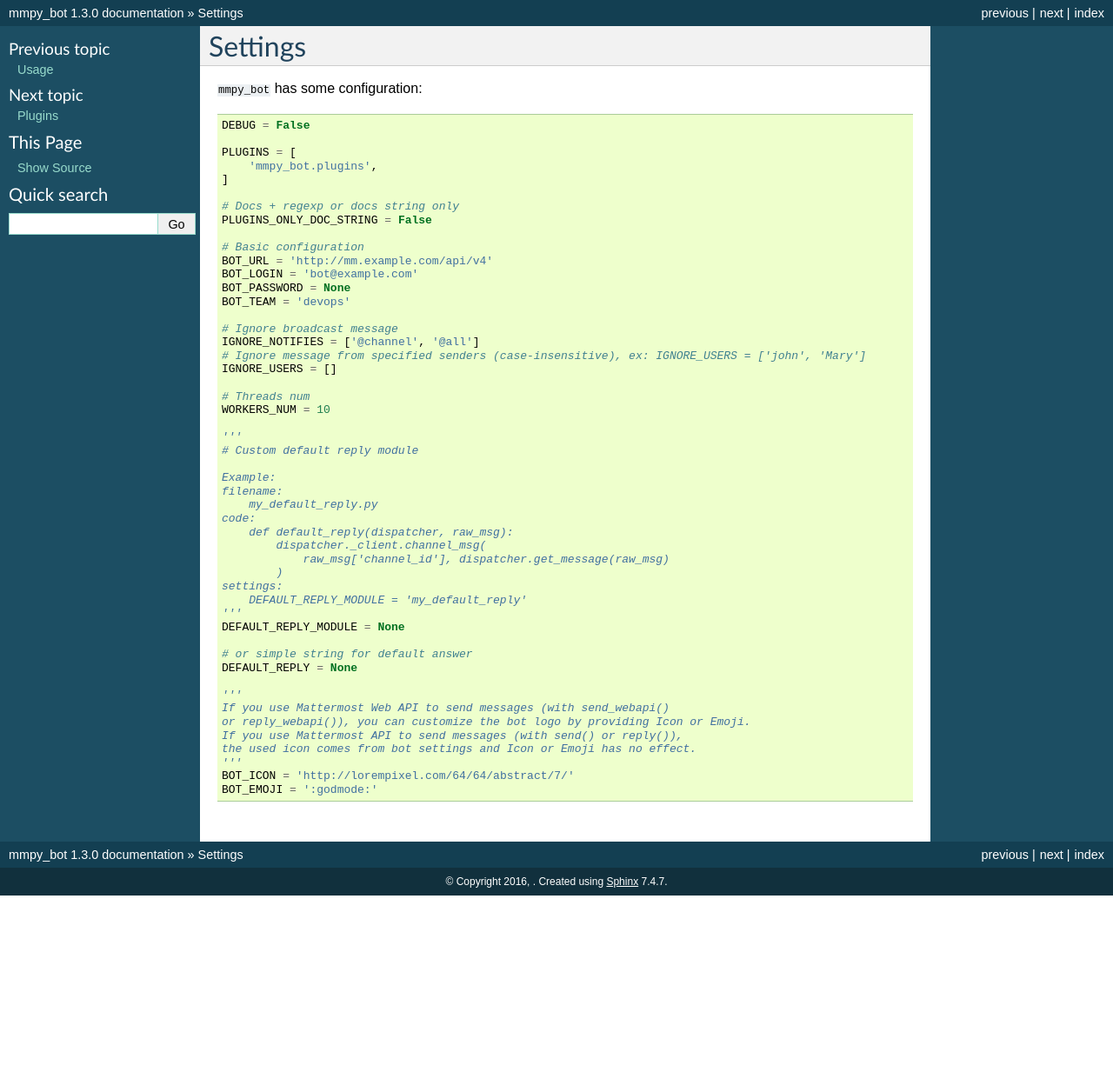
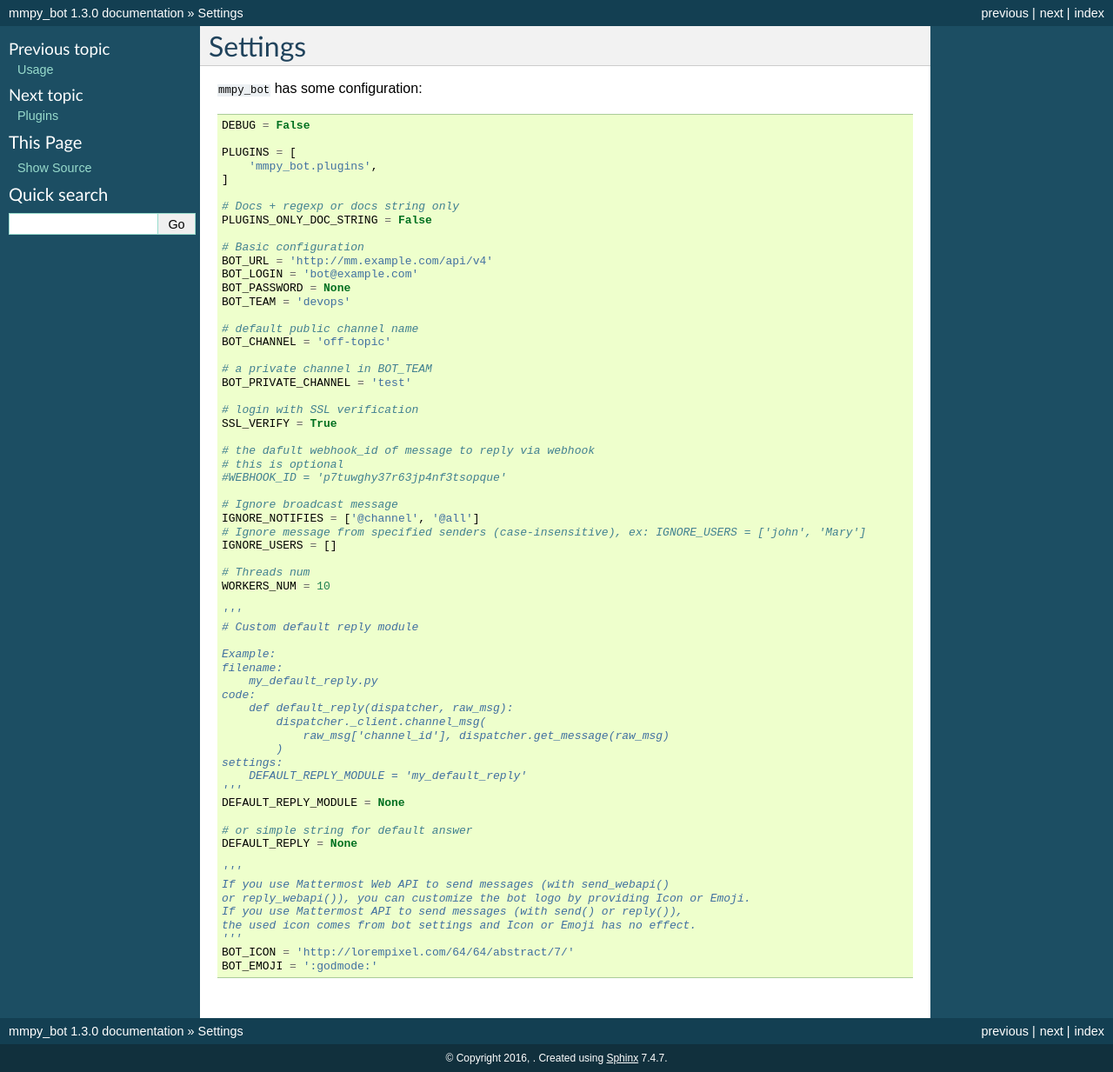
Before and after one commit to attzonko/mmpy_bot, a Sphinx documentation site: the page built from docs/settings.rst, in a window 1280 px wide. Shown: the whole page at 87% size. Built offline with Sphinx 7.4.7, drawn with Linux system fonts in a browser that asks for light colours; before the commit the page ends 1030 px from its top, so only the background shows below that.

Commit message:
update settings doc

```diff
--- a/docs/settings.rst
+++ b/docs/settings.rst
@@ -21,6 +21,19 @@
     BOT_LOGIN = 'bot@example.com'
     BOT_PASSWORD = None
     BOT_TEAM = 'devops'
+
+    # default public channel name
+    BOT_CHANNEL = 'off-topic'
+
+    # a private channel in BOT_TEAM
+    BOT_PRIVATE_CHANNEL = 'test'
+
+    # login with SSL verification
+    SSL_VERIFY = True
+
+    # the dafult webhook_id of message to reply via webhook
+    # this is optional
+    #WEBHOOK_ID = 'p7tuwghy37r63jp4nf3tsopque'
 
     # Ignore broadcast message
     IGNORE_NOTIFIES = ['@channel', '@all']
```
